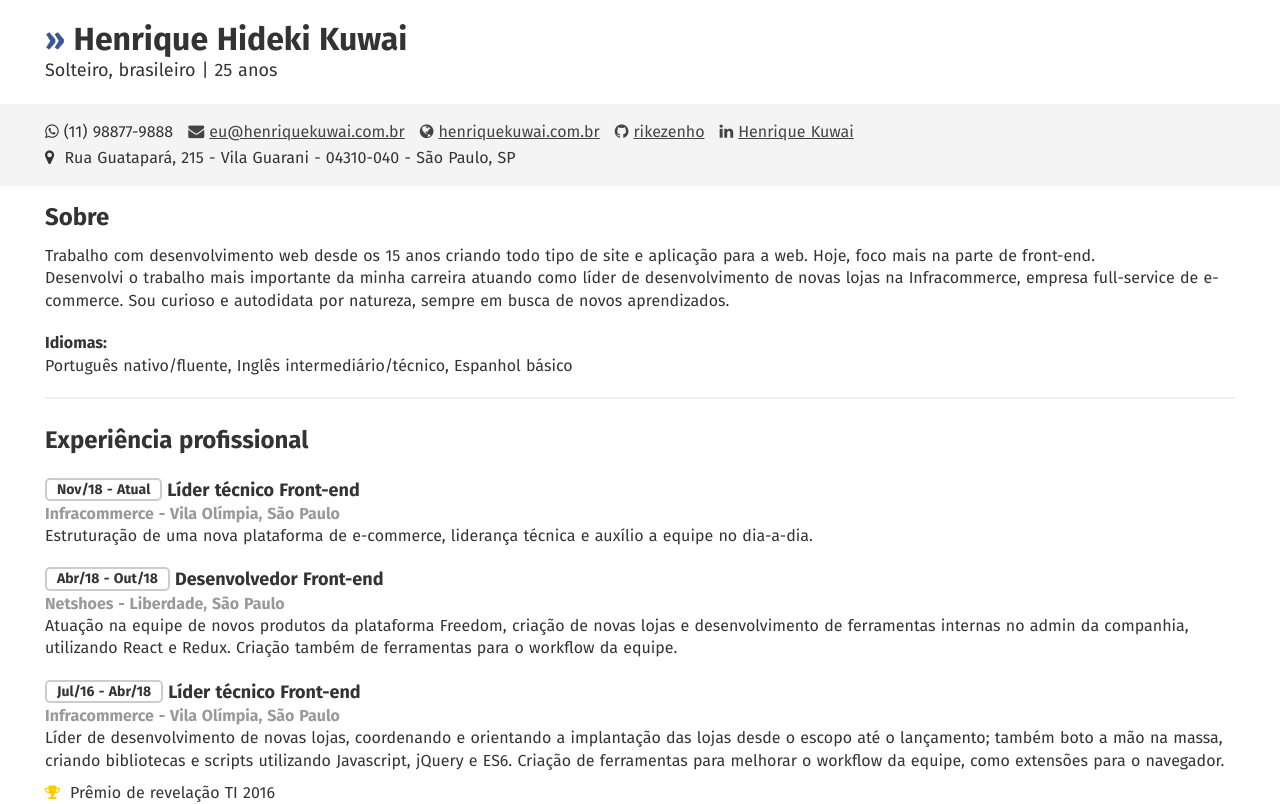
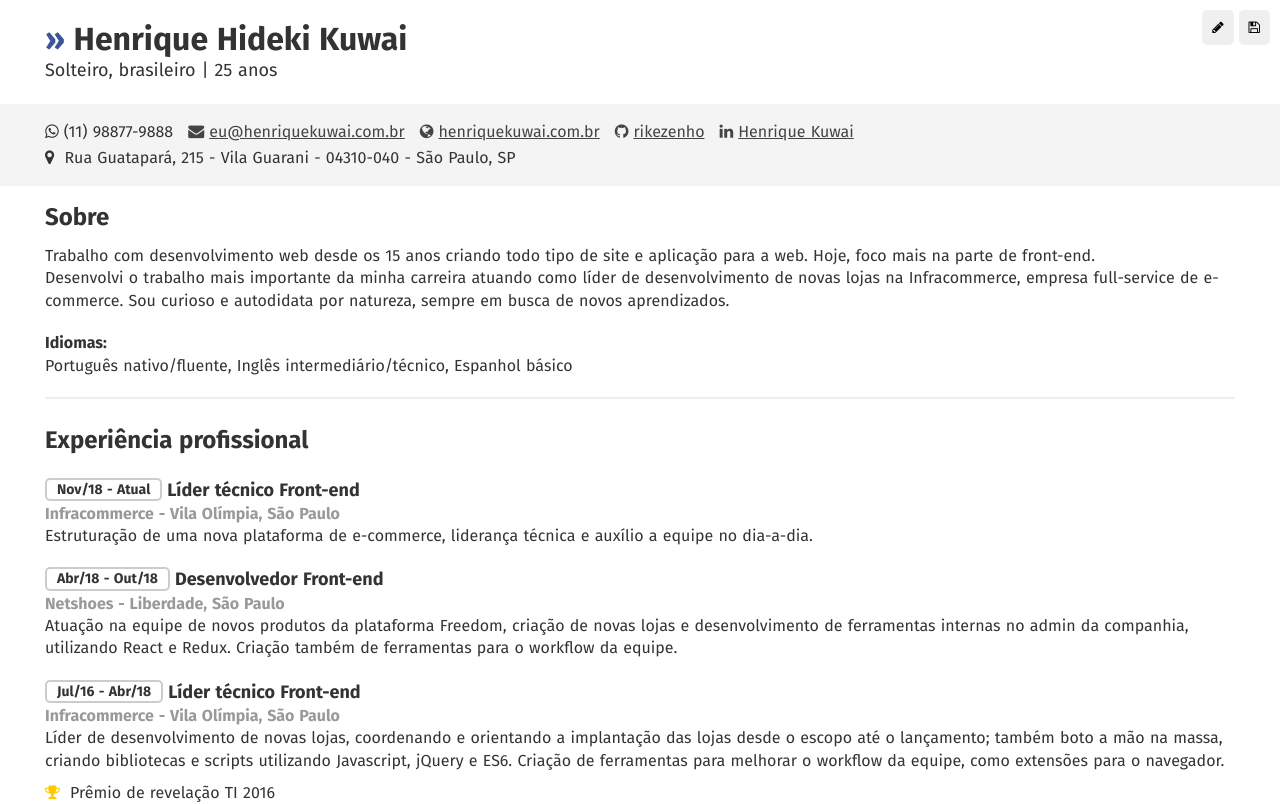
Before and after one commit to Rikezenho/build-a-cv, a Vue app: page / in a window 1280 px wide. Shown: the top 804 px of the page. Built offline with nearby package versions, Linux system fonts and the light colour scheme.

Commit message:
Make everything editable but not shown in print mode

```diff
--- a/src/App.vue
+++ b/src/App.vue
@@ -1,5 +1,6 @@
 <template>
   <div class="cv">
+    <change-data :data="data" :updateData="updateData"></change-data>
     <header>
       <div class="content">
         <cv-header :data="data" />
@@ -84,23 +85,40 @@
 
 <script>
 import cvHeader from './components/cv/header'
+import changeData from './components/changeData'
 import about from './components/cv/about'
 import course from './components/cv/course'
 import job from './components/cv/job'
 import cvData from './assets/json/cv.json'
+import Vue from 'vue';
 
 export default {
   name: 'CV',
   components: {
     'cv-header': cvHeader,
+    'change-data': changeData,
     about,
     course,
     job
   },
+  created() {
+    const localStorageData = localStorage.getItem('cv_data');
+
+    if (localStorageData) {
+      this.data = JSON.parse(localStorageData);
+    } else {
+      this.data = cvData;
+    }
+  },
   data() {
     return {
-      data: cvData,
+      data: {},
     };
+  },
+  methods: {
+    updateData(newData) {
+      Vue.set(this, 'data', newData);
+    }
   }
 }
 </script>
--- a/src/assets/scss/_base.scss
+++ b/src/assets/scss/_base.scss
@@ -59,6 +59,23 @@ h2 {
   align-items: flex-start;
 }
 
+.textarea {
+  border: 1px solid #CCC;
+}
+
+.button {
+  background: #333;
+  padding: 10px 15px;
+  color: #FFF;
+  border: 0;
+  border-radius: 5px;
+  cursor: pointer;
+
+  &:hover {
+    background: #666;
+  }
+}
+
 @media (max-width: 768px) {
   body {
     font-size: 18px;
--- /dev/null
+++ b/src/components/changeData/index.vue
@@ -0,0 +1,148 @@
+<template>
+    <div class="changeData hide-print">
+        <div class="handlers">
+            <button
+                class="handler-button edit-handler"
+                id="edit-handler"
+                title="Editar"
+                @click="toggleForm"
+            ><i class="fa fa-pencil"></i></button>
+            <button
+                class="handler-button save-handler"
+                id="save-handler"
+                title="Salvar alterações"
+                @click="saveData"
+            ><i class="fa fa-save"></i></button>
+            <button
+                class="handler-button clean-handler"
+                id="clean-handler"
+                title="Limpar dados salvos"
+                @click="cleanData"
+                v-if="hasSavedData"
+            ><i class="fa fa-trash"></i></button>
+        </div>
+        <div class="changeData__form" v-if="showForm">
+            <div class="changeData__form__close" @click="toggleForm"><i class="fa fa-times"></i></div>
+            <h2>Altere os dados</h2>
+            <textarea
+                class="textarea"
+                cols="80"
+                rows="20"
+                v-model="tempData"
+            ></textarea><br/>
+            <div class="feedback" v-if="error">JSON inválido! Corrija os erros.</div>
+            <button class="button" @click="setMainData">Alterar</button>
+        </div>
+    </div>
+</template>
+
+<script>
+const isValidJSON = (string) => {
+    try {
+        JSON.parse(string);
+        return true;
+    } catch (e) {
+        return false;
+    }
+};
+
+export default {
+    name: 'changeData',
+    props: {
+        data: {
+            type: Object,
+            required: true
+        },
+        updateData: {
+            type: Function,
+            required: true
+        }
+    },
+    created() {
+        const localStorageData = localStorage.getItem('cv_data');
+
+        if (localStorageData) {
+            this.hasSavedData = true;
+        }
+    },
+    data() {
+        return {
+            showForm: false,
+            error: false,
+            hasSavedData: false,
+            tempData: JSON.stringify(this.data, null, '\t'),
+        };
+    },
+    methods: {
+        toggleForm() {
+            this.showForm = !this.showForm;
+        },
+        setMainData() {
+            this.error = false;
+            if (!isValidJSON(this.tempData)) {
+                this.error = true;
+            }
+            this.updateData(JSON.parse(this.tempData));
+        },
+        saveData() {
+            this.error = false;
+            if (!isValidJSON(this.tempData)) {
+                this.error = true;
+            }
+            localStorage.setItem('cv_data', this.tempData);
+            this.hasSavedData = true;
+            alert('Alterações salvas localmente!');
+        },
+        cleanData() {
+            localStorage.setItem('cv_data', '');
+            this.hasSavedData = false;
+            alert('Alterações salvas limpas!');
+        }
+    }
+}
+</script>
+
+<style lang="scss">
+    .changeData {
+        position: fixed;
+        top: 10px;
+        right: 10px;
+        z-index: 99999;
+    }
+    .handler-button {
+        display: inline-block;
+        background: #efefef;
+        padding: 10px;
+        margin: 0;
+        border: 0;
+        border-radius: 5px;
+        margin-left: 5px;
+        text-align: center;
+        cursor: pointer;
+
+        &:hover {
+            background: #ccc;
+        }
+
+        .fa {
+            margin: 0;
+        }
+    }
+    .changeData__form {
+        position: fixed;
+        top: 60px;
+        right: 10px;
+        background: #FFF;
+        padding: 15px;
+        box-shadow: 0px 0px 4px rgba(0, 0, 0, 0.3);
+        border: 1px solid #ccc;
+        border-radius: 5px;
+
+        .changeData__form__close {
+            position: absolute;
+            top: 10px;
+            right: 10px;
+            font-size: 24px;
+        }
+    }
+</style>
```
